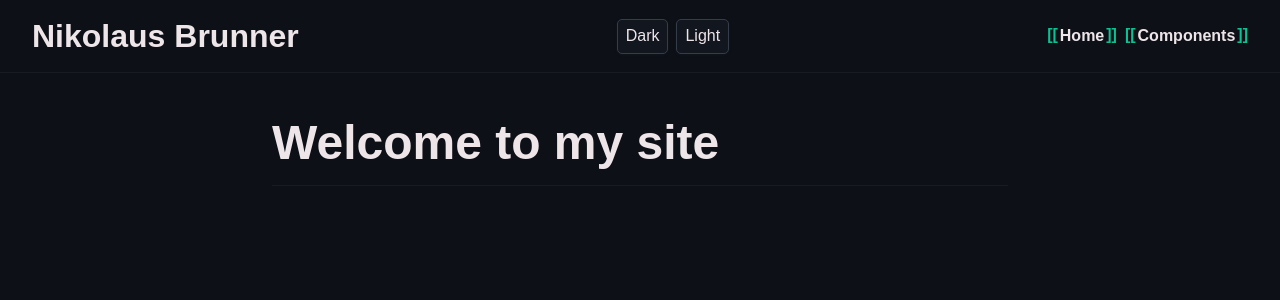
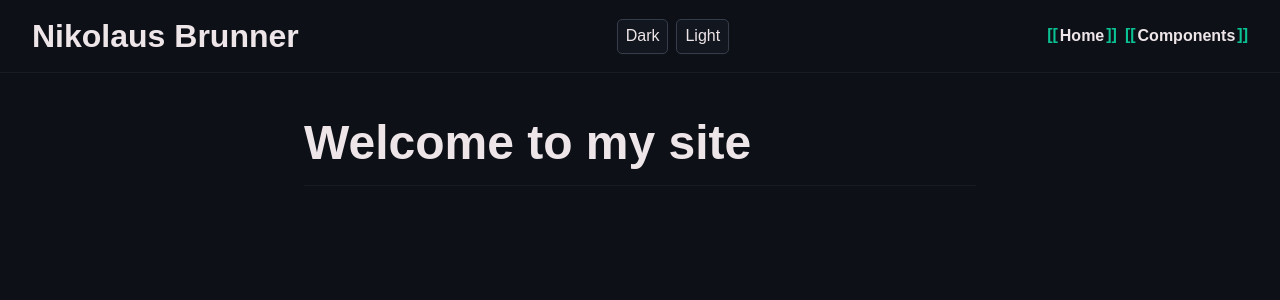
Before and after one commit to nikbrunner/nibru.dev, a Next.js app: page / in a window 1280 px wide. Shown: the top 300 px of the page. Built offline with nearby package versions, Linux system fonts and the light colour scheme.

Commit message:
Updated Main width

```diff
--- a/scss/components/_Main.scss
+++ b/scss/components/_Main.scss
@@ -1,25 +1,25 @@
 // TODO Write MediaQueries
 .Main {
-  width: 100vw;
+  max-width: 100vw;
   margin: 0 auto;
 
   @include mq('m') {
-    width: 75vw;
+    max-width: 75vw;
   }
 
   @include mq('l') {
-    width: 65vw;
+    max-width: 65vw;
   }
 
   @include mq('xl') {
-    width: 60vw;
+    max-width: 55vw;
   }
 
   @include mq('xxl') {
-    width: 55vw;
+    max-width: 40vw;
   }
 
   @include mq('xxxl') {
-    width: 45vw;
+    max-width: 35vw;
   }
 }
```
